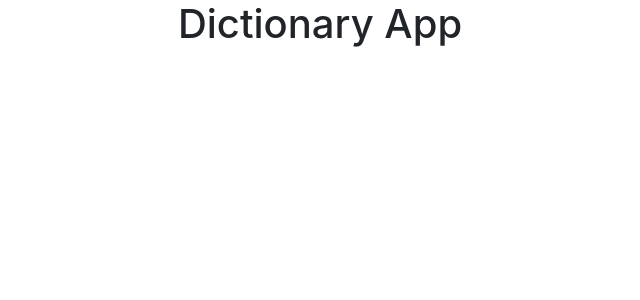
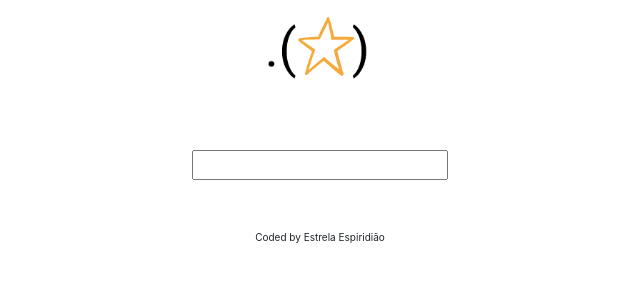
Before and after one commit to EstrelaE/react-dictionary-app, a React (Create React App) app: page / in a window 1280 px wide. Shown: the top 300 px of the page, without its empty margins (320-960 px from the left). Built offline with nearby package versions, Linux system fonts and the light colour scheme.

Commit message:
create search engine component

```diff
--- a/src/App.css
+++ b/src/App.css
@@ -1,3 +1,17 @@
 .App {
   text-align: center;
 }
+
+.App img {
+  height: 80px;
+}
+
+.App-header {
+  padding: 10px;
+  margin-bottom: 50px;
+}
+
+footer {
+  margin: 50px;
+  font-size: 10px;
+}
--- a/src/App.js
+++ b/src/App.js
@@ -1,9 +1,19 @@
 import "./App.css";
+import logo from "./logo.png";
+import Dictionary from "./Dictionary.js";
 
 export default function App() {
   return (
     <div className="App">
-      <h1>Dictionary App</h1>
+      <div className="container">
+        <header className="App-header">
+          <img src={logo} className="App.logo img-fluid" />
+        </header>
+        <main>
+          <Dictionary />
+        </main>
+        <footer className="App-footer">Coded by Estrela Espiridião</footer>
+      </div>
     </div>
   );
 }
--- /dev/null
+++ b/src/Dictionary.js
@@ -0,0 +1,22 @@
+import React, { useState } from "react";
+
+export default function Dictionary() {
+  let [keyword, setKeyword] = useState("");
+
+  function search(event) {
+    event.preventDefault();
+    alert(`Searching for ${keyword}`);
+  }
+
+  function handleKeywordChange(event) {
+    setKeyword(event.target.value);
+  }
+
+  return (
+    <div className="Dictionary">
+      <form onSubmit={search}>
+        <input type="search" onChange={handleKeywordChange} />
+      </form>
+    </div>
+  );
+}
```
Also changed, not shown: src/logo.png (added).
